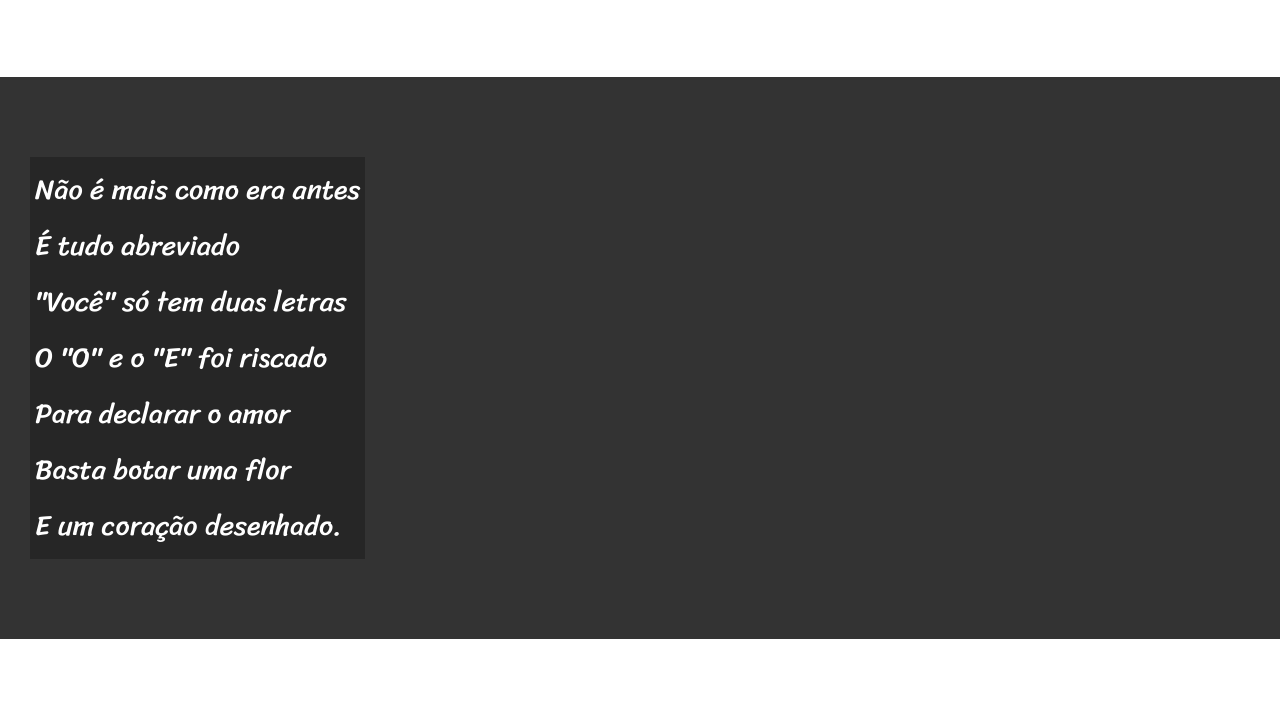
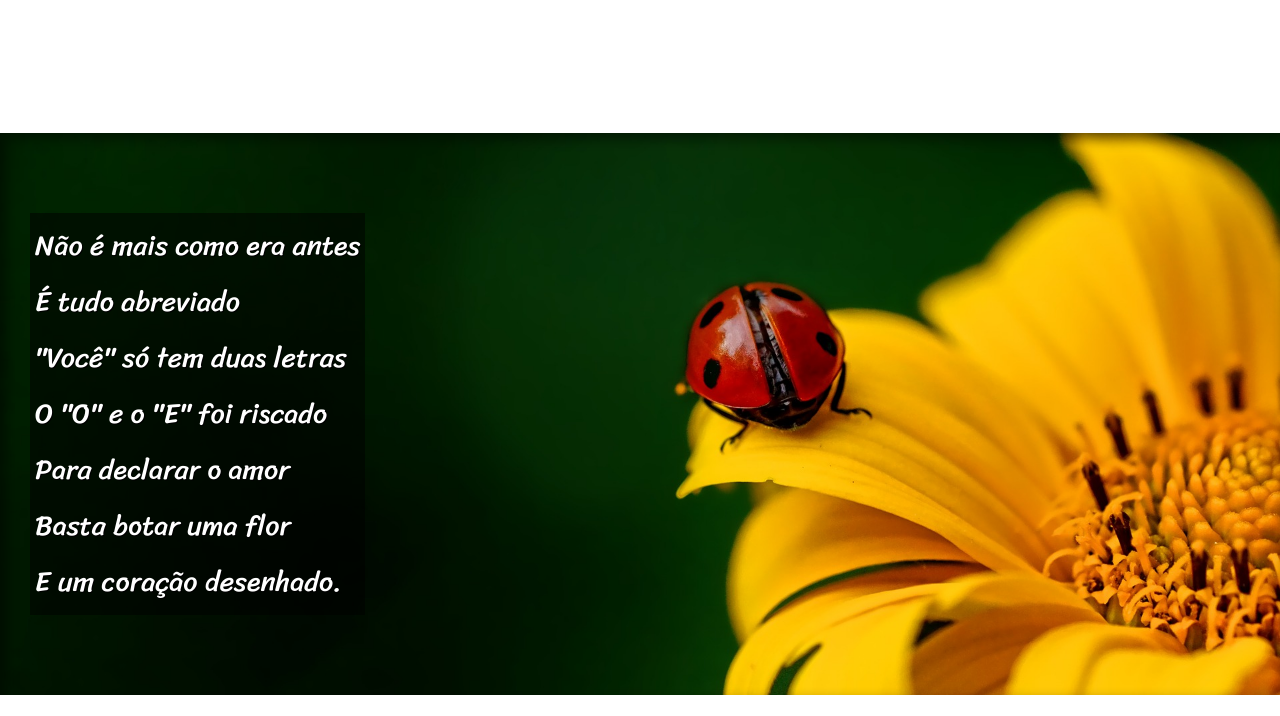
Before and after one commit to karinaaa0/HTML-CSS, a plain HTML site: page desafio/desafiocordel/index.html in a window 1280 px wide. Shown: the part 682-1398 px from the top of the page. Drawn offline with Linux system fonts and the light colour scheme.

Commit message:
Atualização estilos

```diff
--- a/desafio/desafiocordel/index.html
+++ b/desafio/desafiocordel/index.html
@@ -31,7 +31,7 @@
 
 
 
-    <section class="imagem">
+    <section class="imagem" id="img01">
 
         <p>
             Não é mais como era antes <br>
@@ -69,7 +69,7 @@
 
 
 
-    <section class="imagem">
+    <section class="imagem" id="img02">
         <p>
             Tenho saudade das cartas <br>
             Escritas com a própria mão <br>
--- a/desafio/desafiocordel/stilo/style.css
+++ b/desafio/desafiocordel/stilo/style.css
@@ -59,6 +59,10 @@ section {
      font-size: 3.5vh;
 }
 
+section > p {
+    padding-bottom: 2em;
+}
+
 section.normal {
     background-color: white;
     color: black;
@@ -67,12 +71,26 @@ section.normal {
 section.imagem {
     background-color: rgb(51, 51, 51);
     color: white;
+    box-shadow: inset 6px 6px 13px 0px rgba(0, 0, 0, 0.466);
+    background-size: cover;
+    background-attachment: fixed;
 }
 
 section.imagem > p {
     display: inline-block;
     padding: 5px;
-    background-color: rgba(0, 0, 0, 0.247);
+    background-color: rgba(0, 0, 0, 0.514);
+    text-shadow: 1px 1px 0px black;
+}
+
+section#img01 {
+    background-image: url(../imagens/background001.jpg);
+    background-position: right center;
+
+}
+
+section#img02 {
+    background-image: url(../imagens/background002.jpg);
 }
 
 footer {
```
